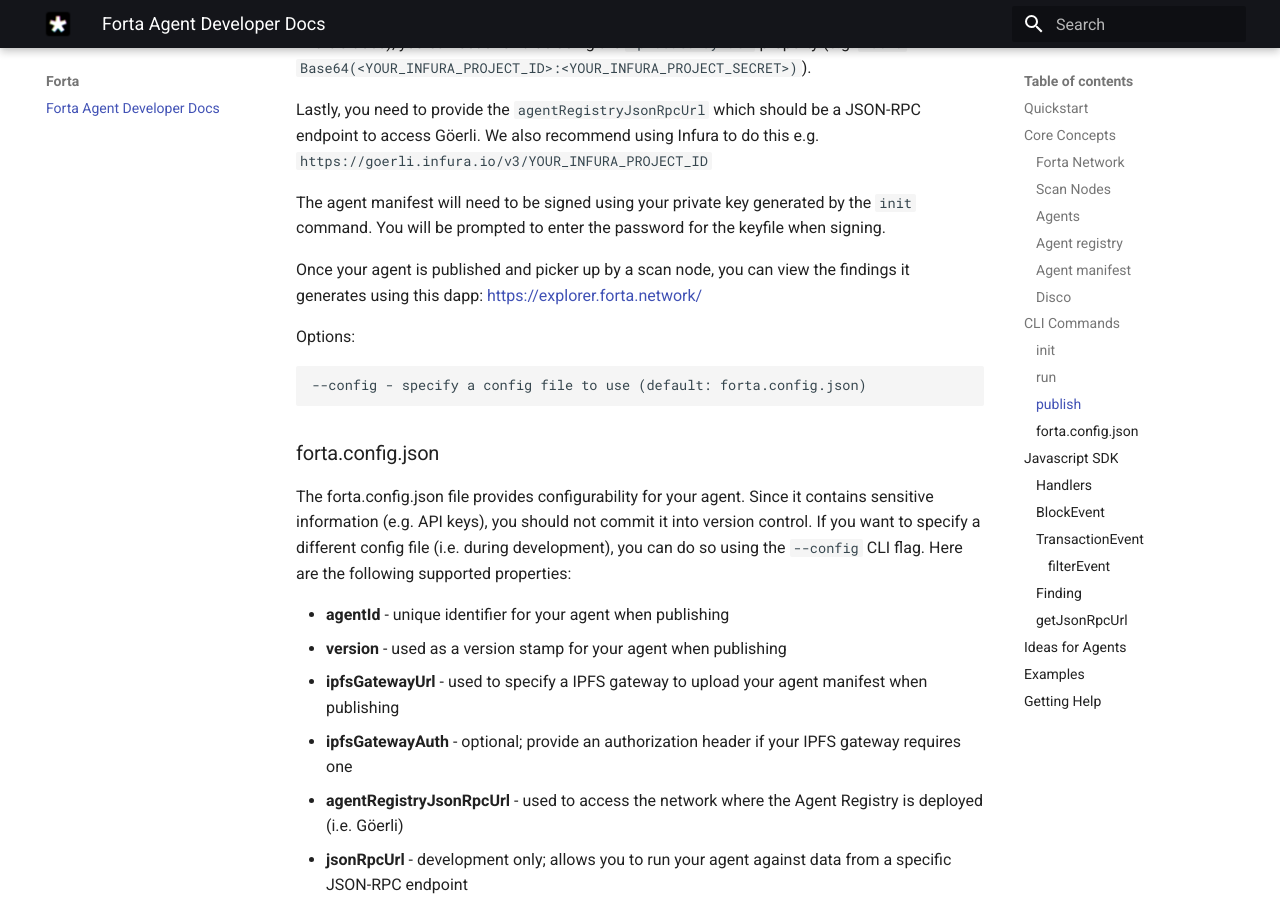
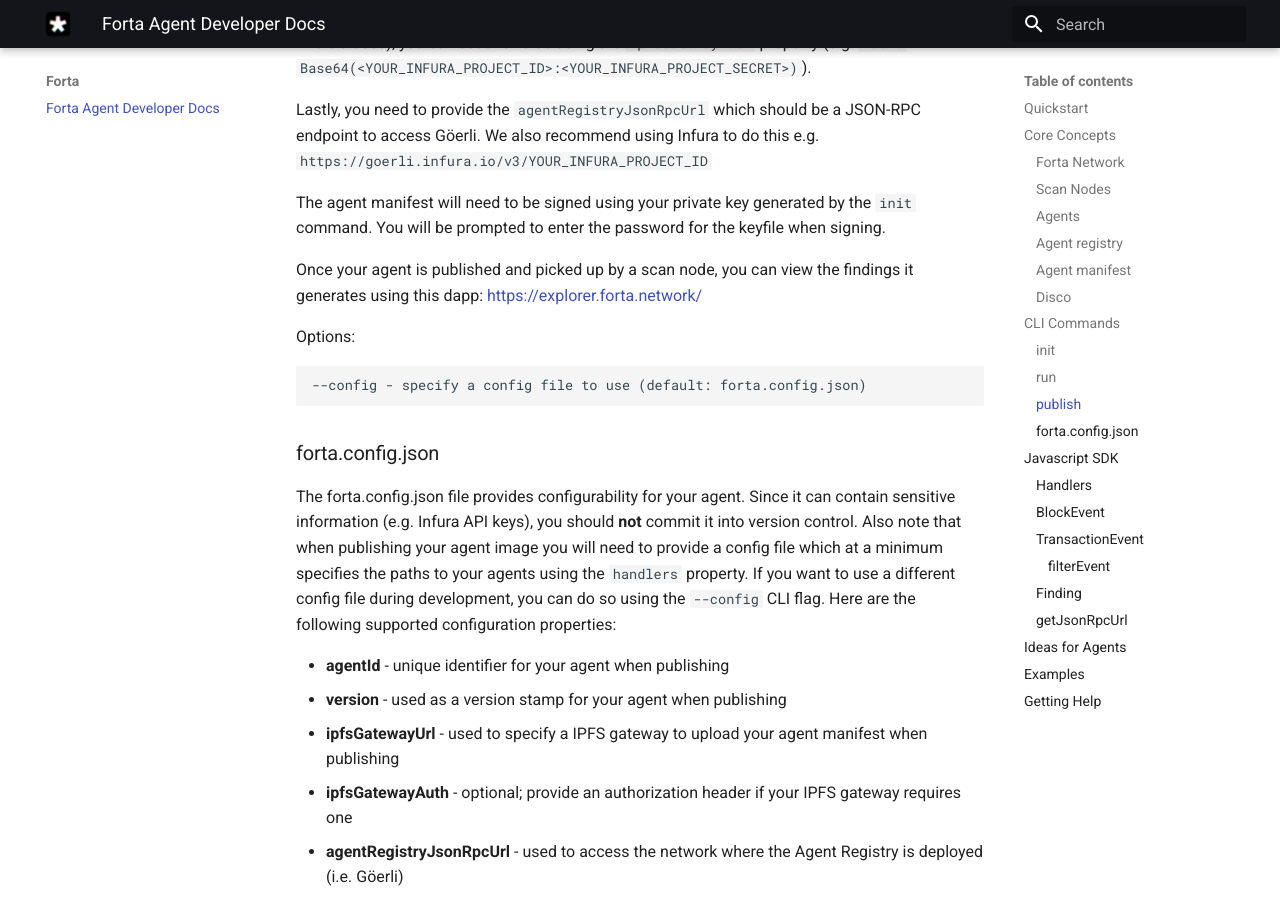
Before and after one commit to forta-network/docs, an MkDocs documentation site: the page built from docs/index.md, in a window 1280 px wide and 900 px high, scrolled down 5890 px. Built offline with MkDocs 1.6.1 and Material for MkDocs 9.7.7, drawn with Linux system fonts in a browser that asks for light colours; some of the changed text lies outside the part shown.

Commit message:
minor edits

```diff
--- a/docs/index.md
+++ b/docs/index.md
@@ -207,7 +207,7 @@
 
 The agent manifest will need to be signed using your private key generated by the `init` command. You will be prompted to enter the password for the keyfile when signing.
 
-Once your agent is published and picker up by a scan node, you can view the findings it generates using this dapp: [https://explorer.forta.network/](https://explorer.forta.network/)
+Once your agent is published and picked up by a scan node, you can view the findings it generates using this dapp: [https://explorer.forta.network/](https://explorer.forta.network/)
 
 Options:
 
@@ -217,7 +217,7 @@
 
 ### forta.config.json
 
-The forta.config.json file provides configurability for your agent. Since it contains sensitive information (e.g. API keys), you should not commit it into version control. If you want to specify a different config file (i.e. during development), you can do so using the `--config` CLI flag. Here are the following supported properties:
+The forta.config.json file provides configurability for your agent. Since it can contain sensitive information (e.g. Infura API keys), you should **not** commit it into version control. Also note that when publishing your agent image you will need to provide a config file which at a minimum specifies the paths to your agents using the `handlers` property. If you want to use a different config file during development, you can do so using the `--config` CLI flag. Here are the following supported configuration properties:
 
 - **agentId** - unique identifier for your agent when publishing
 - **version** - used as a version stamp for your agent when publishing
```
Also changed, not shown: other parts of docs/index.md (+1 -1 lines).
